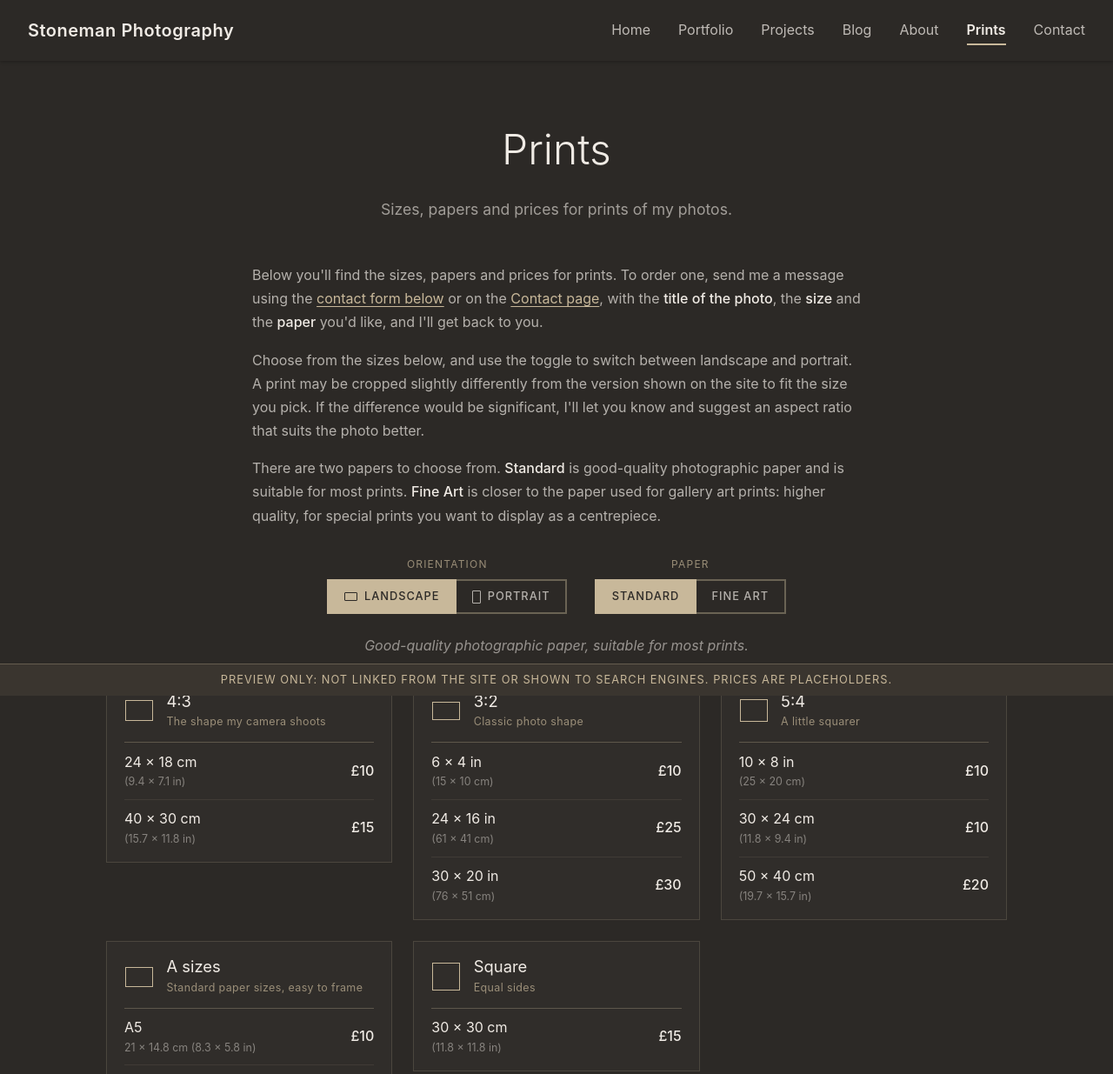
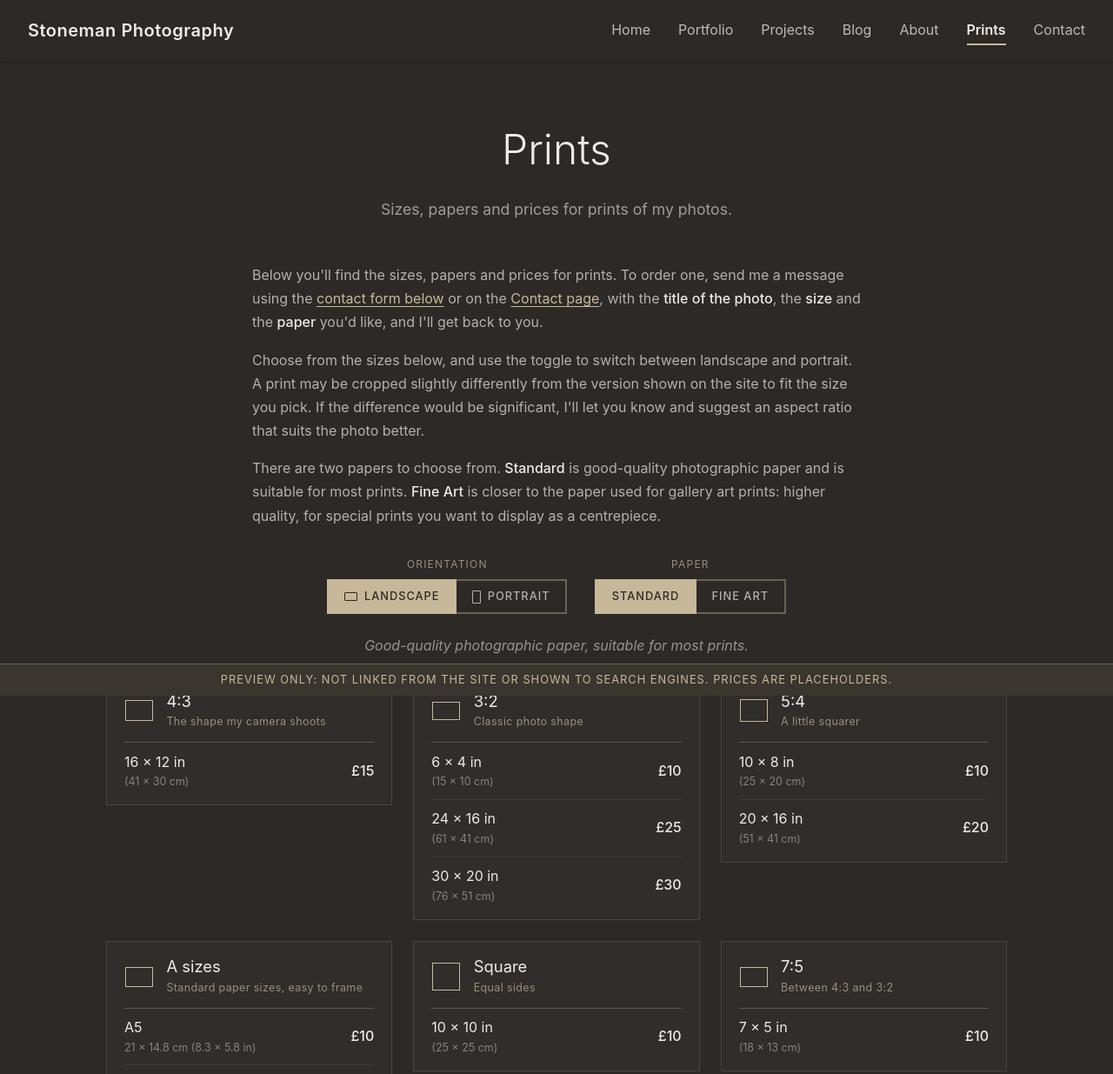
Before and after one commit to jfringo96/stoneman-photography, a plain HTML site: page prints-preview.html in a window 1280 px wide. Shown: the top 1235 px of the page at 87% size. Drawn offline with Linux system fonts and the light colour scheme.

Commit message:
Prints preview: drop the cm sizes to simplify the list
Fine Art now lists A sizes plus inch sizes only (38 sizes, down from 48).
cm sizes can still be added back as e.g. '30x40cm'.

Co-Authored-By: Claude Opus 5.5 <noreply@anthropic.com>

```diff
--- a/prints-preview.html
+++ b/prints-preview.html
@@ -331,8 +331,6 @@
        ================================================================== */
     var FINE_ART_SIZES = [
         'A6', 'A5', 'A4', 'A3', 'A2', 'A1', 'A0',
-        '18x24cm', '24x30cm', '30x40cm', '40x50cm', '50x70cm', '60x80cm', '70x100cm',
-        '30x30cm', '40x40cm', '50x50cm',
         '4x6in', '5x7in', '8x10in', '10x12in', '11x14in', '12x16in', '16x20in',
         '8x8in', '10x10in', '12x12in', '16x16in', '20x20in', '24x24in', '30x30in',
         '24x16in', '24x20in', '30x20in', '40x30in',
@@ -340,7 +338,7 @@
         '24x48in', '24x72in', '30x60in', '30x90in', '36x72in', '36x108in'
     ];
     var STANDARD_SIZES = [
-        'A5', 'A4', 'A3', '18x24cm', '30x40cm', '24x30cm', '40x50cm', '30x30cm',
+        'A5', 'A4', 'A3', '5x7in', '12x16in', '16x20in', '10x10in',
         '4x6in', '8x10in', '24x16in', '30x20in'
     ];
     function placeholderPrices(list, perSqCm, base) {
```
